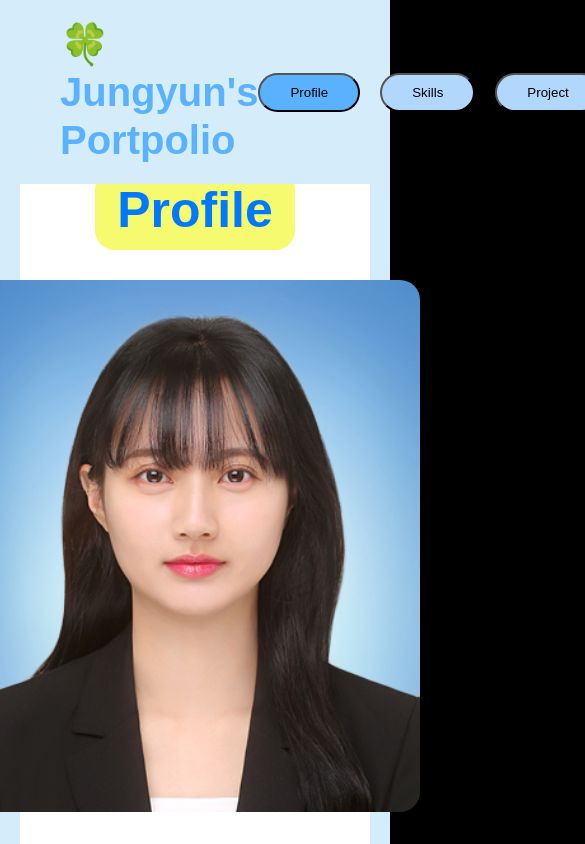
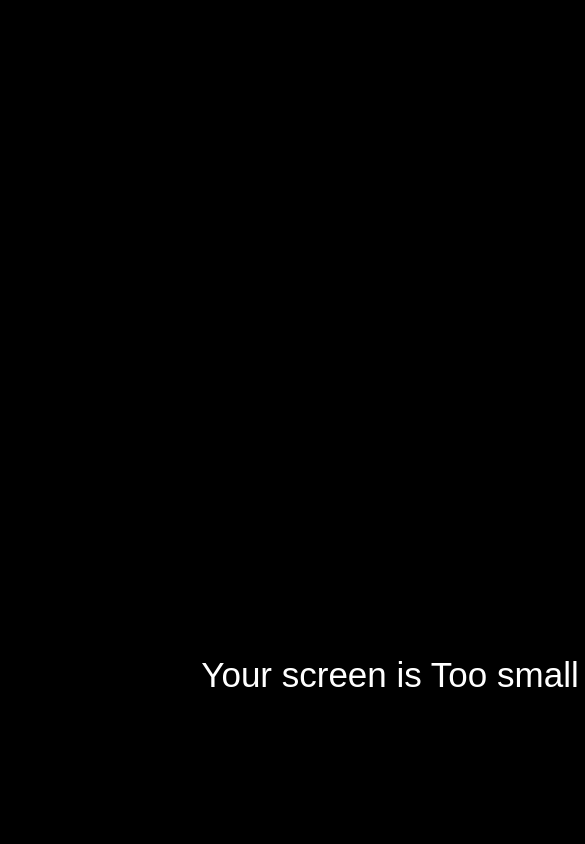
Before and after one commit to yun0727/portpolio, a React (Create React App) app: page / in a window 390 px wide. Shown: the top 844 px of the page, 585 px wide, since content can reach past the window. Built offline with nearby package versions, Linux system fonts and the light colour scheme.

Commit message:
모바일 화면 경고

```diff
--- /dev/null
+++ b/src/Routes/Components/Nomobile.tsx
@@ -0,0 +1,23 @@
+import styled from "styled-components";
+
+const Wrapper = styled.div`
+  @media screen and (max-width: 750px) {
+    position: absolute;
+    z-index: 99;
+    height: 160vh;
+    width: 200vw;
+    display: flex;
+    justify-content: center;
+    align-items: center;
+    background-color: black;
+    top: 0;
+    color: white;
+    font-size: 35px;
+  }
+`;
+
+function Mobile() {
+  return <Wrapper>Your screen is Too small</Wrapper>;
+}
+
+export default Mobile;
--- a/src/Routes/Profile.tsx
+++ b/src/Routes/Profile.tsx
@@ -1,6 +1,7 @@
 import styled from "styled-components";
 import Header from "./Components/Header";
 import profileimg from "../img/profileimg.jpeg";
+import Mobile from "./Components/Nomobile";
 
 const Wrapper = styled.div`
   background: #d5edfa;
@@ -121,6 +122,8 @@ const UnivData = styled.div`
 
 function Profile() {
   return (
+    <div>
+      <Mobile />
       <Wrapper>
         <Header
           setProfileColor="#5ab2ff"
@@ -165,6 +168,7 @@ function Profile() {
           </Col>
         </Box>
       </Wrapper>
+    </div>
   );
 }
 
```
Lines whose indentation alone changed are shown as unchanged.
